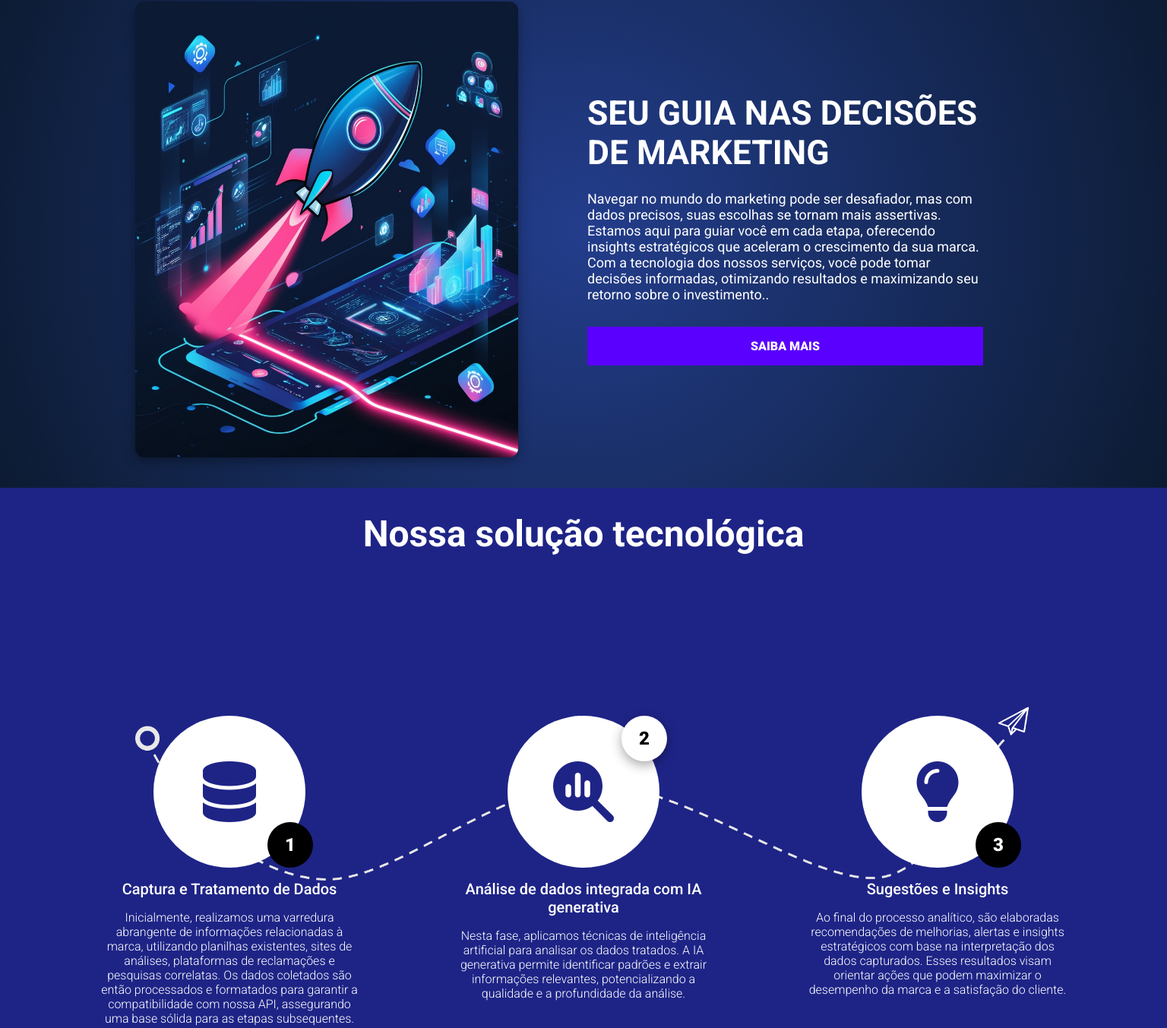
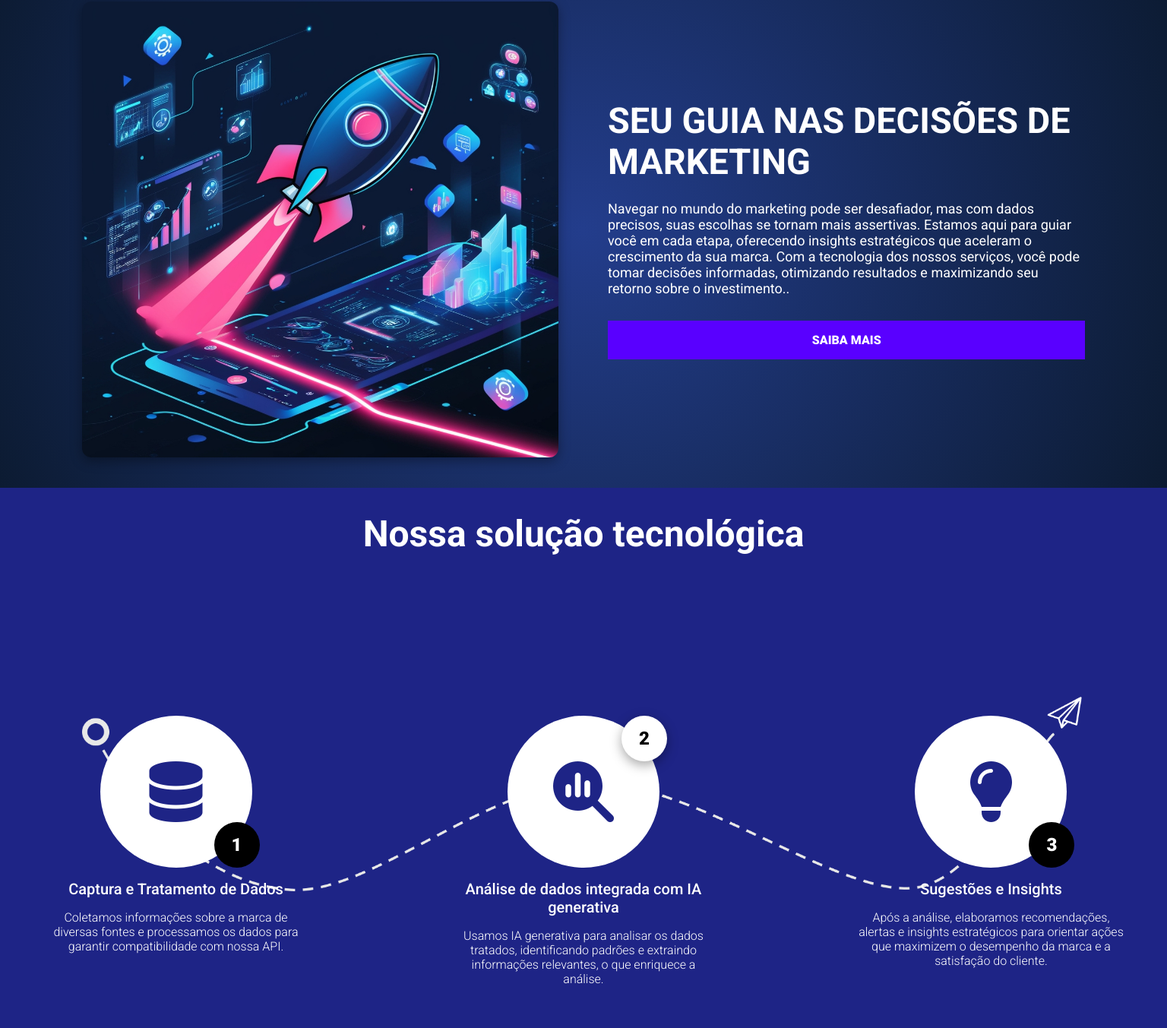
Before and after one commit to Smart-ThinkG1/Smart_Think, a plain HTML site: page public/index.html in a window 1536 px wide. Shown: the part 1358-2711 px from the top of the page at 76% size. Drawn offline with Linux system fonts and the light colour scheme.

Commit message:
Testando responsividade no header

```diff
--- a/public/css/styles.css
+++ b/public/css/styles.css
@@ -290,6 +290,7 @@ header .container {
     width: 95%;
     height: 95%;
     border-radius: 12px;
+    object-fit: cover;
     box-shadow: rgba(0, 0, 0, 0.35) 0px 5px 15px;
 }
 
@@ -301,7 +302,7 @@ header .container {
 }
 
 .headArea .headTitle {
-    font-size: 38px;
+    font-size: 2.5rem;
     color: #fff;
     font-weight: 900;
     margin-bottom: 24px;
@@ -603,3 +604,17 @@ header .container {
 @media (min-width: 481px) and (max-width: 768px) {
 
 }
+
+/* Desktop Grande */
+@media (min-width: 1441px) {
+    .container {
+        width: 86%;
+    }
+    .sobreNos .container {
+        grid-template-columns: 50% auto;
+    }
+    .sobreNos .headArea {
+        padding: 0 32px;
+        padding-right: 0;
+    }
+}
--- a/public/index.html
+++ b/public/index.html
@@ -41,7 +41,7 @@
                 </div>
 
                 <div class="navClass userBtn">
-                    <a href="#">
+                    <a href="login.html">
                         <li>Login</li>
                     </a>
                 </div>
@@ -59,7 +59,7 @@
                     </h3>
                     <h4>Liberte seu potencial e alcance novos horizontes!</h4>
                 </div>
-                <button>Cadastrar</button>
+                <a href="cadastro.html"><button>Cadastrar</button></a>
             </div>
         </div>
     </section>
@@ -160,11 +160,8 @@
                             <h3>Captura e Tratamento de Dados</h3>
                         </div>
                         <div class="description">
-                            <p>Inicialmente, realizamos uma varredura abrangente de informações relacionadas à marca,
-                                utilizando planilhas existentes, sites de análises, plataformas de reclamações e
-                                pesquisas correlatas. Os dados coletados são então processados e formatados para
-                                garantir a compatibilidade com nossa API, assegurando uma base sólida para as etapas
-                                subsequentes.</p>
+                            <p>Coletamos informações sobre a marca de diversas fontes e processamos os dados para
+                                garantir compatibilidade com nossa API.</p>
                         </div>
                     </div>
                 </div>
@@ -178,9 +175,8 @@
                             <h3>Análise de dados integrada com IA generativa</h3>
                         </div>
                         <div class="description">
-                            <p>Nesta fase, aplicamos técnicas de inteligência artificial para analisar os dados
-                                tratados. A IA generativa permite identificar padrões e extrair informações relevantes,
-                                potencializando a qualidade e a profundidade da análise.</p>
+                            <p>Usamos IA generativa para analisar os dados tratados, identificando padrões e extraindo
+                                informações relevantes, o que enriquece a análise.</p>
                         </div>
                     </div>
                 </div>
@@ -194,10 +190,8 @@
                             <h3>Sugestões e Insights</h3>
                         </div>
                         <div class="description">
-                            <p>Ao final do processo analítico, são elaboradas recomendações de melhorias, alertas e
-                                insights estratégicos com base na interpretação dos dados capturados. Esses resultados
-                                visam orientar ações que podem maximizar o desempenho da marca e a satisfação do
-                                cliente.</p>
+                            <p>Após a análise, elaboramos recomendações, alertas e insights estratégicos para orientar
+                                ações que maximizem o desempenho da marca e a satisfação do cliente.</p>
                         </div>
                     </div>
                 </div>
@@ -205,7 +199,7 @@
         </div>
     </section>
 
-    <section class="equipe" id="equipe">
+    <!-- <section class="equipe" id="equipe">
         <div class="bgVideo">
             <video src="assets/bgNossaEquipe.mp4" autoplay muted loop></video>
         </div>
@@ -259,7 +253,7 @@
 
             </div>
         </div>
-    </section>
+    </section> -->
 
     <footer class="rodape" id="contato">
         <div class="container">
```
